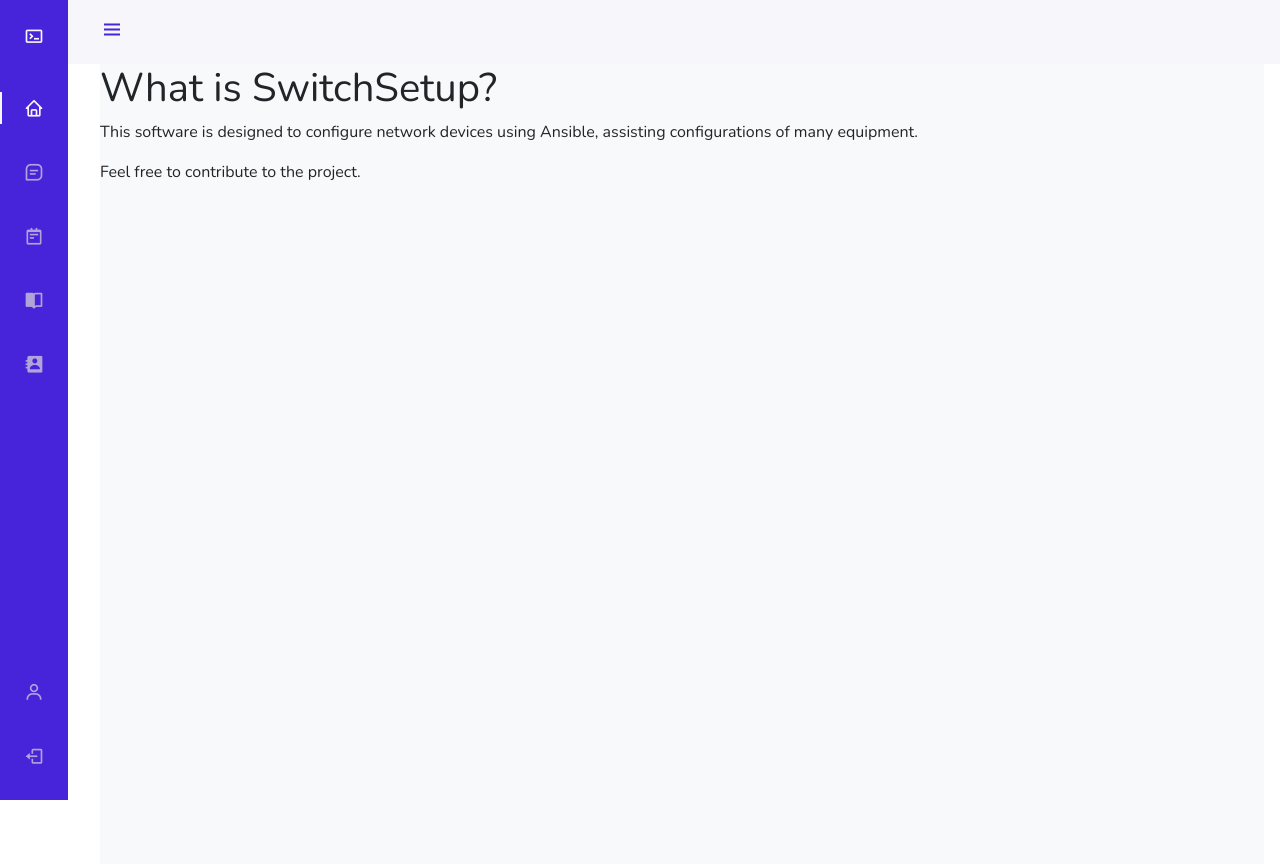
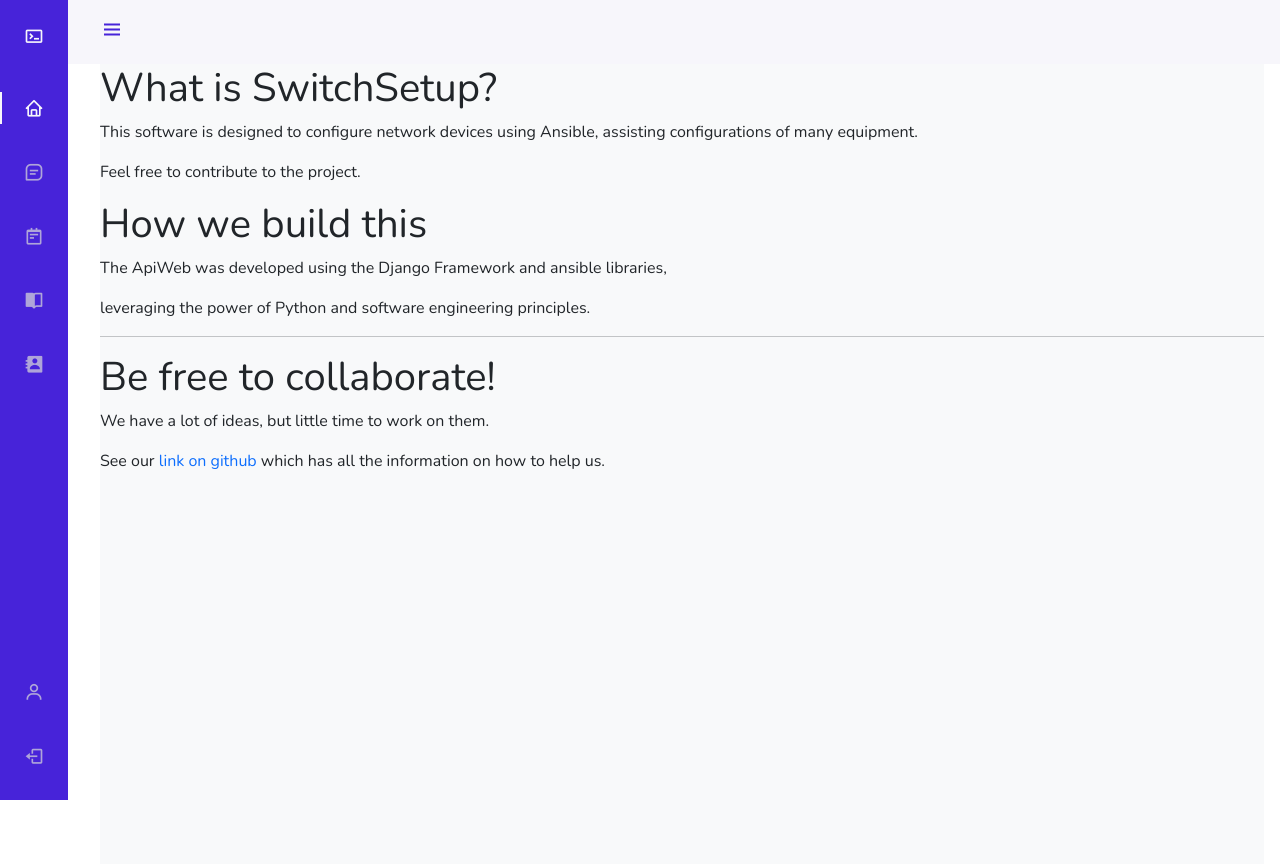
Before and after one commit to AleDouglas/SwitchSetup, a Django app: template WebApi/frontend/templates/home.html in a window 1280 px wide. Run offline with Django 3.2, Linux system fonts and the light colour scheme; the template is opened without the code that fills it, so the values that code supplies are empty.

Commit message:
Update readme.md and templates

```diff
--- a/WebApi/frontend/templates/home.html
+++ b/WebApi/frontend/templates/home.html
@@ -4,6 +4,13 @@
 <h1>What is SwitchSetup?</h1>
 <p>This software is designed to configure network devices using Ansible, assisting configurations of many equipment.</p>
 <p>Feel free to contribute to the project.</p>
+<h1>How we build this</h1>
+<p>The ApiWeb was developed using the Django Framework and ansible libraries,
+<p>leveraging the power of Python and software engineering principles.</p>
+<hr>
+<h1>Be free to collaborate!</h1>
+<p>We have a lot of ideas, but little time to work on them.</p>
+<p>See our <a href="https://github.com/AleDouglas/SwitchSetup">link on github</a> which has all the information on how to help us.</p>
 <script>
     var navLinks = document.getElementsByClassName("nav_link");
     navLinks[0].classList.add("active");
```
